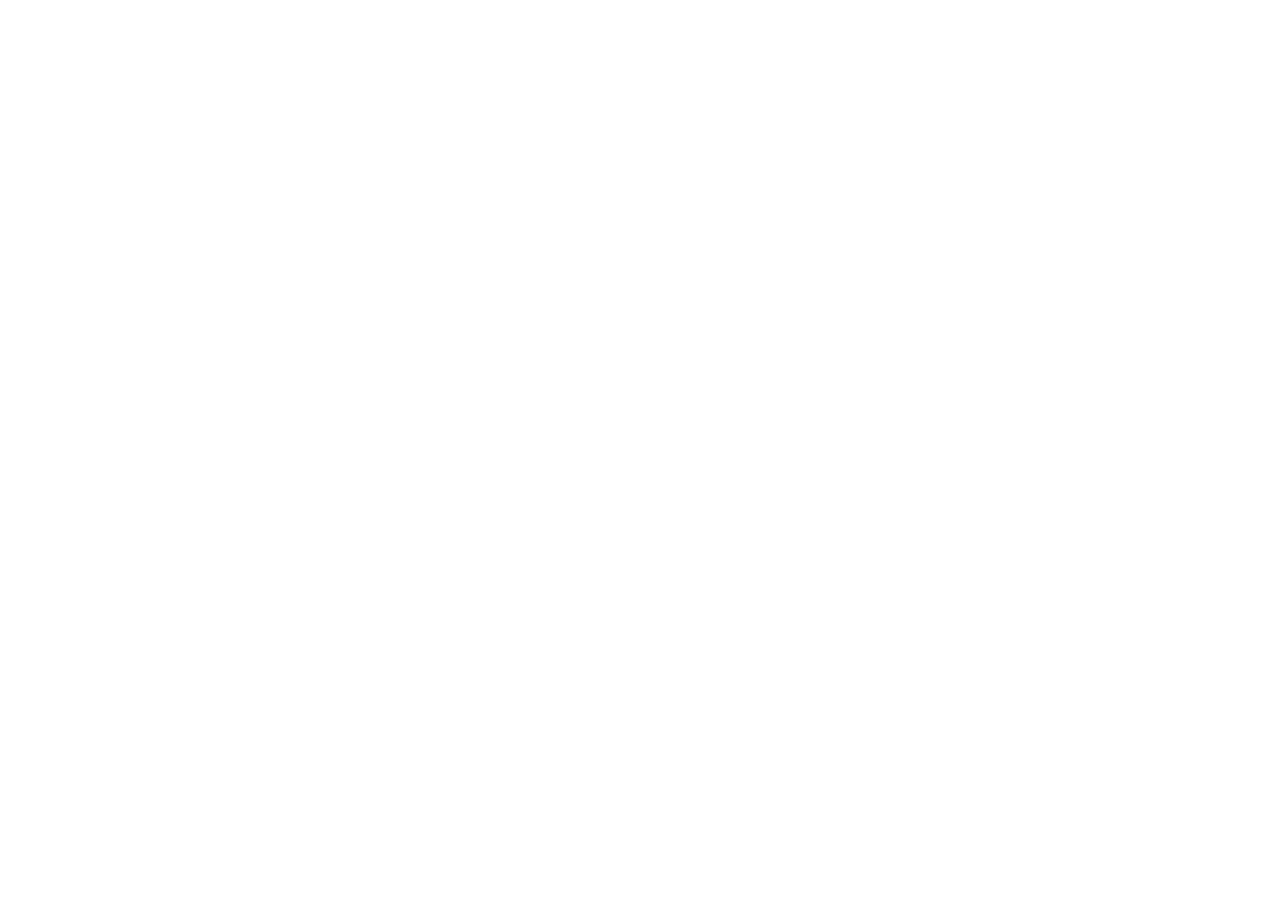
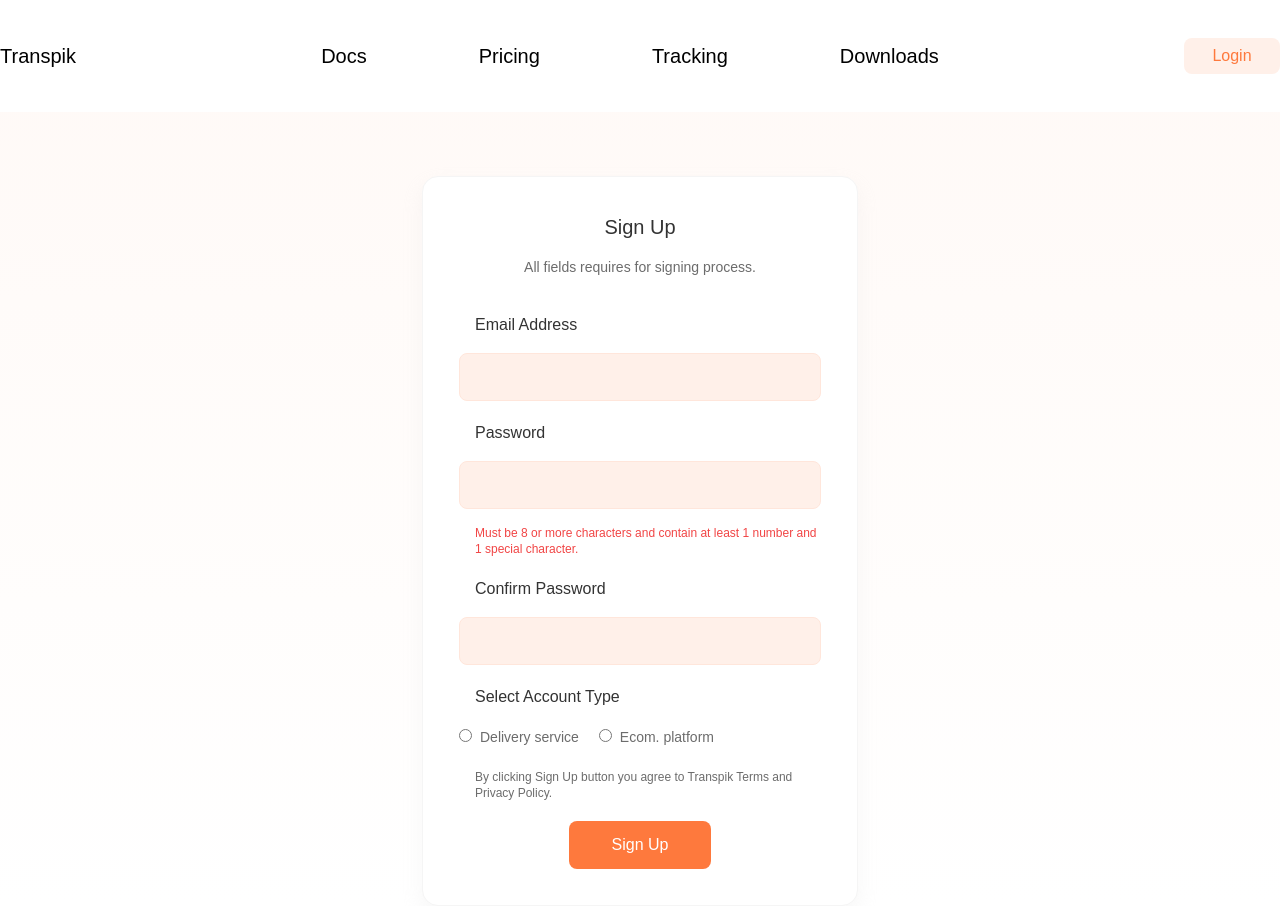
Before and after one commit to Transpik/transpik_landing_page, a React app: page /signup in a window 1280 px wide. Before the commit this address had no page. Before the commit the page ends 800 px from the top, so only its background shows below. Built offline with nearby package versions, Linux system fonts and the light colour scheme.

Commit message:
create sign up page

```diff
--- a/src/components/SignupCard/SignupCard.js
+++ b/src/components/SignupCard/SignupCard.js
@@ -1,4 +1,5 @@
 import React from "react";
+import { Link } from "react-router-dom";
 
 class SignupCard extends React.Component {
   constructor(props) {
@@ -12,7 +13,7 @@
           <img src={this.props.src} width="292px" height="215px" className="mb-9"></img>
           <p className="text-base text-dark-gray text-center">{this.props.description}</p>
         </div>
-        <div className="w-24 h-9 border-2 border-solid border-orange text-orange font-medium text-base rounded-lg flex justify-center items-center cursor-pointer mt-9 hover:bg-orange hover:text-white delay-100 ease-in">Sign Up</div>
+        <div className="w-24 h-9 border-2 border-solid border-orange text-orange font-medium text-base rounded-lg flex justify-center items-center cursor-pointer mt-9 hover:bg-orange hover:text-white delay-100 ease-in"><Link to="signup">Sign Up</Link></div>
       </div>
     );
   }
--- a/src/init.js
+++ b/src/init.js
@@ -3,7 +3,7 @@
 import React from "react";
 import "./styles/main.css";
 import App from "./App";
-import { Home, Docs, Downloads, Pricing, Tracking } from "./pages";
+import { Home, Docs, Downloads, Pricing, Tracking, Signup } from "./pages";
 
 ReactDOM.createRoot(document.getElementById("root")).render(
   <BrowserRouter>
@@ -14,6 +14,7 @@
         <Route path="downloads" element={<Downloads />}></Route>
         <Route path="pricing" element={<Pricing />}></Route>
         <Route path="tracking" element={<Tracking />}></Route>
+        <Route path="signup" element={<Signup />}></Route>
       </Route>
     </Routes>
   </BrowserRouter>
--- /dev/null
+++ b/src/pages/Signup.js
@@ -0,0 +1,66 @@
+import React from "react";
+
+class Signup extends React.Component {
+  constructor(props) {
+    super(props);
+    this.onSubmit = this.onSubmit.bind(this);
+    this.state = { email: "", password: "", confirmPassword: "", type: ""};
+  }
+
+  onSubmit(event) {
+    event.preventDefault();
+  }
+
+  render() {
+    return (
+      <div className="container mx-auto flex justify-center mt-16 font-poppins">
+        <div className="rounded-2xl bg-white border border-solid p-9 border-secondary-light-gray w-[436px] flex flex-col items-center" style={{"box-shadow": "0px 10px 20px rgba(229, 229, 229, 0.3)"}}>
+          <div className="flex flex-col items-center mb-9">
+            <h1 className="text-dark-gray text-xl font-medium mb-4">Sign Up</h1>
+            <p className="text-light-gray text-sm">All fields requires for signing process.</p>
+          </div>
+          <div>
+            <form method="POST" onSubmit={this.onSubmit} className="text-dark-gray text-base">
+              <div>
+                <label className="ml-4">Email Address</label>
+                <input type={"email"} name={"email"} className="h-12 w-full bg-light-orange outline-orange border border-solid border-secondary-orange rounded-lg p-4 mt-4 mb-5"></input>
+              </div>
+              <div>
+                <label className="ml-4">Password</label>
+                <input type={"password"} name={"password"} className="h-12 w-full bg-light-orange outline-orange border border-solid border-secondary-orange rounded-lg p-4 mt-4 mb-4"></input>
+                <div className="text-xs text-[#F14545] ml-4 mb-5">
+                  Must be 8 or more characters and contain at least 1 number and 1 special character.
+                </div>
+              </div>
+              <div>
+                <label className="ml-4">Confirm Password</label>
+                <input type={"password"} name={"confirm-password"} className="h-12 w-full bg-light-orange outline-orange border border-solid border-secondary-orange rounded-lg p-4 mt-4 mb-5"></input>
+              </div>
+              <div className="mb-5">
+                <div className="ml-4 mb-4">Select Account Type</div>
+                <div className="flex">
+                  <div className="mr-5">
+                    <input type={"radio"} name={"delivery-service"}></input>
+                    <label className="text-light-gray text-sm ml-2">Delivery service</label>
+                  </div>
+                  <div>
+                    <input type={"radio"} name={"ecomm-platform"}></input>
+                    <label className="text-light-gray text-sm ml-2">Ecom. platform</label>
+                  </div>
+                </div>
+              </div>
+              <div className="text-xs text-light-gray ml-4 mb-5">
+                By clicking Sign Up button you agree to Transpik Terms and Privacy Policy.
+              </div>
+              <div className="flex justify-center">
+                <button type={"submit"} className="bg-orange text-base font-medium text-white h-12 w-[142px] rounded-lg">Sign Up</button>
+              </div>
+            </form>
+          </div>
+        </div>
+      </div>
+    );
+  }
+}
+
+export default Signup;
--- a/src/pages/index.js
+++ b/src/pages/index.js
@@ -3,5 +3,6 @@
 import Downloads from "./Downloads";
 import Pricing from "./Pricing";
 import Tracking from "./Tracking";
+import Signup from "./Signup";
 
-export { Home, Docs, Downloads, Pricing, Tracking };
+export { Home, Docs, Downloads, Pricing, Tracking, Signup };
--- a/src/styles/main.css
+++ b/src/styles/main.css
@@ -2,4 +2,6 @@
 @tailwind components;
 @tailwind utilities;
 
+
+
 @import url('https://fonts.googleapis.com/css2?family=Poppins:wght@100;200;300;400;500;600;700;800;900&display=swap');
```
